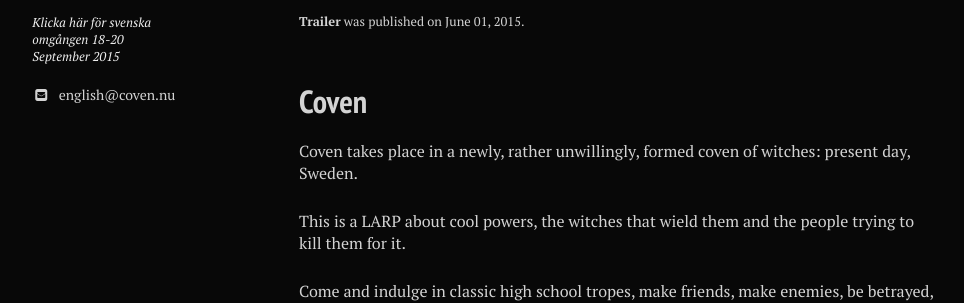
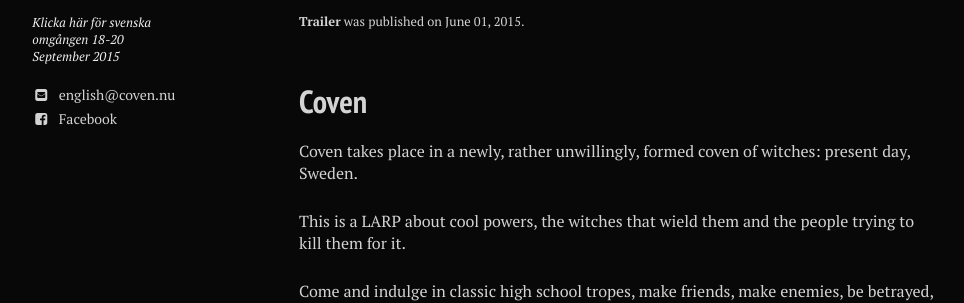
Before and after one commit to stanislavb/en.coven.nu, a Jekyll site: the page built from index.md, in a window 1280 px wide. Shown: the part 909-1212 px from the top of the page, without its empty margins (21-985 px from the left). Built offline with Jekyll 4.4.1, drawn with Linux system fonts in a browser that asks for light colours; nearby versions of some CDN libraries.

Commit message:
Facebook group

```diff
--- a/_config.yml
+++ b/_config.yml
@@ -32,7 +32,7 @@ event:
   description: 'A <a href="http://nordiclarp.org/what-is-nordic-larp/">Live Action Roleplaying</a> event taking place near Stockholm 2-4 October 2015'
   email: english@coven.nu
 #  twitter: CovenLARP
-#  facebook: CovenLARP
+  facebook: CovenLARP
   google:
     analytics:
     verify:
--- a/_includes/_sidebar.html
+++ b/_includes/_sidebar.html
@@ -14,7 +14,7 @@
 {% include _link_to_swedish.html %}
 {% if event.email %}<a href="mailto:{{ event.email }}" class="event-social" target="_blank"><i class="fa fa-fw fa-envelope-square"></i> {{ event.email }}</a>{% endif %}
 {% if event.twitter %}<a href="http://twitter.com/{{ event.twitter }}" class="event-social" target="_blank"><i class="fa fa-fw fa-twitter-square"></i> Twitter</a>{% endif %}
-{% if event.facebook %}<a href="http://facebook.com/groups/{{ event.facebook }}" class="event-social" target="_blank"><i class="fa fa-fw fa-facebook-square"></i> Facebook</a>{% endif %}
+{% if event.facebook %}<a href="https://facebook.com/groups/{{ event.facebook }}" class="event-social" target="_blank"><i class="fa fa-fw fa-facebook-square"></i> Facebook</a>{% endif %}
 {% if event.google.plus %}<a href="http://plus.google.com/+{{ event.google.plus }}" class="event-social" target="_blank"><i class="fa fa-fw fa-google-plus-square"></i> Google+</a>{% endif %}
 {% if event.linkedin %}<a href="http://linkedin.com/in/{{ event.linkedin }}" class="event-social" target="_blank"><i class="fa fa-fw fa-linkedin-square"></i> LinkedIn</a>{% endif %}
 {% if event.instagram %}<a href="http://instagram.com/{{ event.instagram }}" class="event-social" target="_blank"><i class="fa fa-fw fa-instagram"></i> Instagram</a>{% endif %}
```
